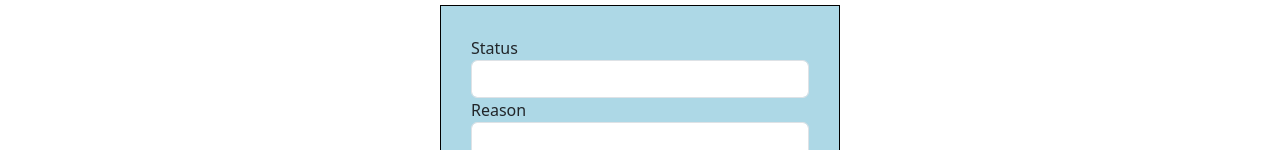
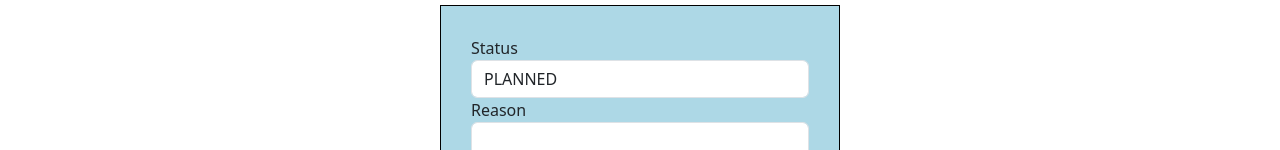
Before and after one commit to AlTheMan/Fullstack-Journal-Frontend, a React (Vite) app: page /AddEncounter in a window 1280 px wide. Shown: the part 171-321 px from the top of the page. Built offline with nearby package versions, Linux system fonts and the light colour scheme.

Commit message:
ADd encounter

```diff
--- a/src/pages/AddEncounter.tsx
+++ b/src/pages/AddEncounter.tsx
@@ -23,7 +23,7 @@ const AddEncounter: React.FC = () => {
     }
 
     // State variables for form fields
-    const [status, setStatus] = useState("");
+    const [status, setStatus] = useState("PLANNED"); //default status
     const [reason, setReason] = useState("");
     const [priority, setPriority] = useState("");
     const [validationError, setValidationError] = useState("");
@@ -50,7 +50,13 @@ const AddEncounter: React.FC = () => {
                 <form onSubmit={handleSubmit}>
                     <div className="form-group">
                         <label>Status</label>
-                        <input type="text" value={status} onChange={(e) => setStatus(e.target.value)} className="form-control" />
+                        <select value={status} onChange={(e) => setStatus(e.target.value)} className="form-control">
+                            <option value="PLANNED">PLANNED</option>
+                            <option value="INPROGRESS">INPROGRESS</option>
+                            <option value="FINISHED">FINISHED</option>
+                            <option value="CANCELLED">CANCELLED</option>
+                            <option value="ONLEAVE">ONLEAVE</option>
+                        </select>
                     </div>
                     <div className="form-group">
                         <label>Reason</label>
--- a/src/pages/DoctorHome.tsx
+++ b/src/pages/DoctorHome.tsx
@@ -1,8 +1,9 @@
-import { fetchData } from "../api/NamedPersonApi";
+
 import React, { useEffect, useState } from "react";
 import { useNavigate } from "react-router-dom";
 import ListGroupGeneric from "../components/ListGroupGeneric";
 import axios from "axios";
+import fetchData from "../api/NamedPersonApi";
 
 const DoctorHome: React.FC = () => {
   const [doctor, setDoctor] = useState<NamedPerson | null>(null);
```
